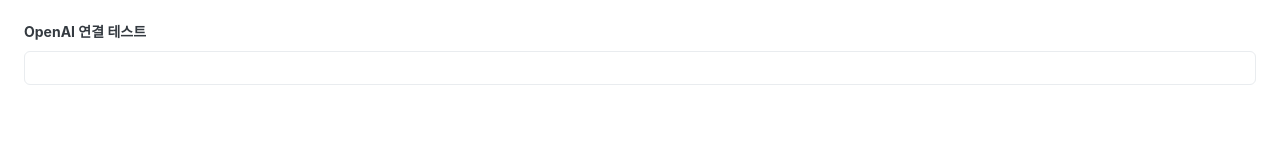
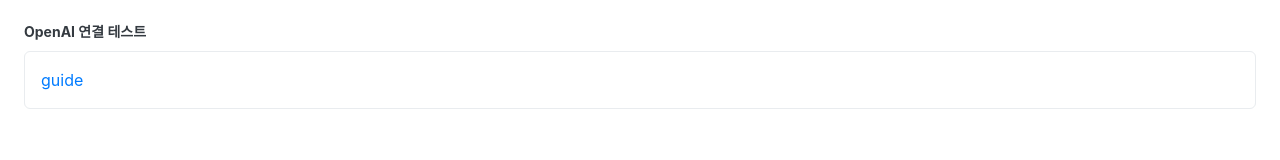
Before and after one commit to chayoungsim/ui-library-react, a React (Vite) app: page /docs in a window 1280 px wide. Shown: the part 145-305 px from the top of the page. Built offline with nearby package versions, Linux system fonts and the light colour scheme.

Commit message:
pagination 스크립트 수정

```diff
--- a/src/pages/docs/Docs.tsx
+++ b/src/pages/docs/Docs.tsx
@@ -9,7 +9,7 @@ const Docs = () => {
       <div className="sect">
         <h3>OpenAI 연결 테스트</h3>
         <Box>
-
+           <a href="guide.html" target="_blank">guide</a>
         </Box>
       </div>
     </div>
```
